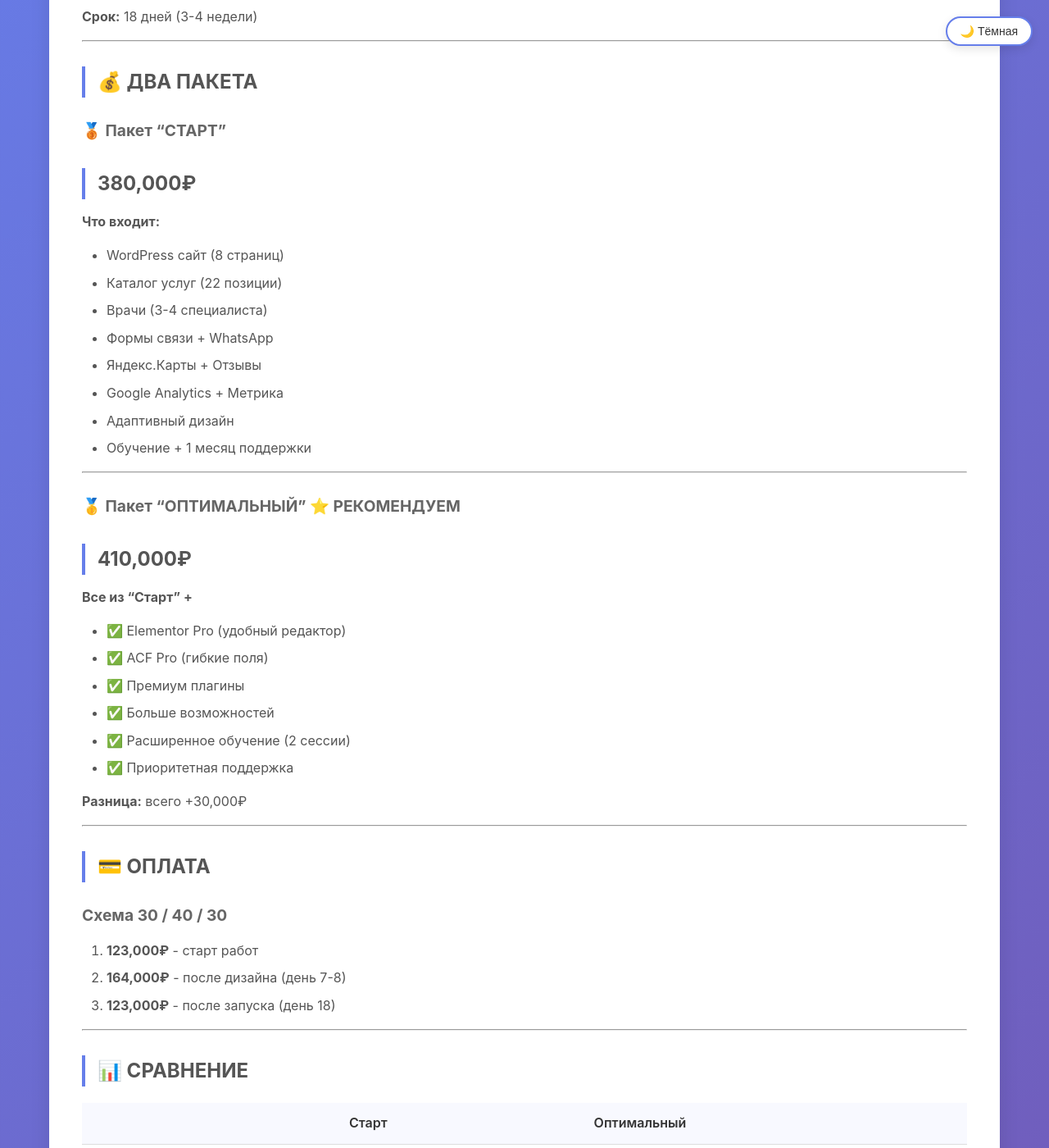
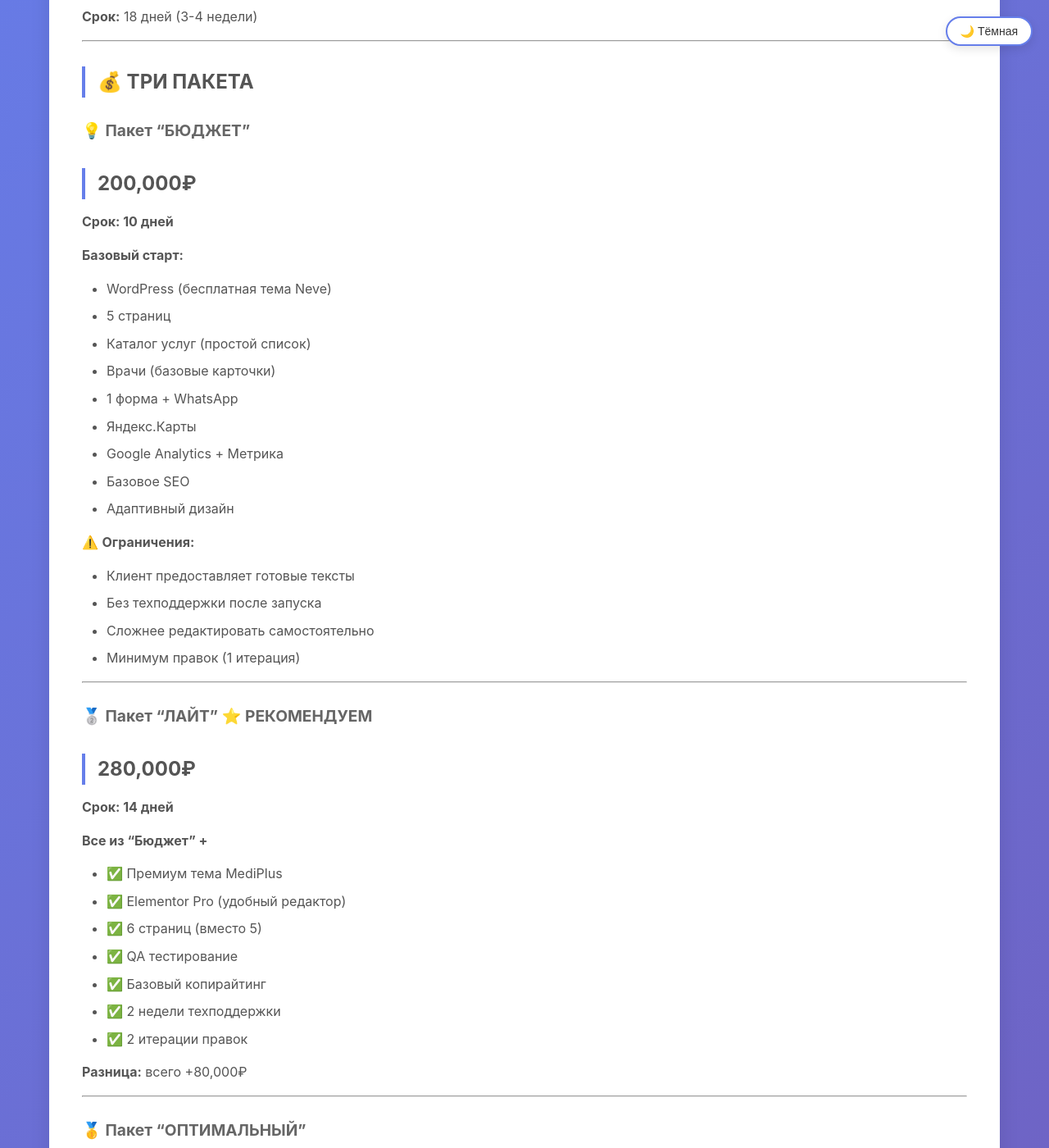
Before and after one commit to zaebee/medicine, a Jekyll site: the page built from docs/business/wordpress_pricing_simple.md, in a window 1280 px wide and 1400 px high, scrolled down 417 px. Shown: the whole window at 82% size. Built offline with Jekyll 4.4.1, drawn with Linux system fonts in a browser that asks for light colours; some of the changed text lies outside the part shown.

Commit message:
feat: Добавить бюджетный пакет за 200,000₽
Создан детальный анализ (wordpress_budget_analysis.md):
- Анализ себестоимости (327,400₽)
- Возможности сокращения (156,925₽)
- Новая себестоимость: 170,475₽
- С маржой 17%: 199,456₽ ≈ 200,000₽

Пакет 'Бюджет' - 200,000₽:
- 5 страниц (вместо 8)
- Бесплатная тема Neve
- Без Elementor Pro
- Без копирайтинга (клиент предоставляет тексты)
- Без QA (только базовая проверка)
- Без техподдержки
- Срок: 10 дней (вместо 18)

Ограничения:
- Клиент предоставляет готовые тексты
- Минимум правок (1 итерация)
- Сложнее редактировать самостоятельно
- Высокие риски

Добавлен пакет 'Лайт' - 280,000₽ (рекомендуемый):
- Компромисс между ценой и качеством
- Премиум тема + Elementor Pro
- QA тестирование
- Базовый копирайтинг
- 2 недели поддержки
- Срок: 14 дней
- Маржа: 24%

Обновлены документы:
- wordpress_pricing_simple.md - теперь 3 пакета
- Сравнительная таблица
- Рекомендация: 'Лайт' 280k

Итого 3 пакета:
1. Бюджет: 200,000₽ (10 дней)
2. Лайт: 280,000₽ (14 дней) ⭐
3. Оптимальный: 410,000₽ (18 дней)

Co-authored-by: Ona <no-reply@ona.com>

```diff
--- a/docs/business/wordpress_pricing_simple.md
+++ b/docs/business/wordpress_pricing_simple.md
@@ -13,35 +13,63 @@ permalink: /business/wordpress-pricing-simple/
 
 ---
 
-## 💰 ДВА ПАКЕТА
+## 💰 ТРИ ПАКЕТА
 
-### 🥉 Пакет "СТАРТ"
-## 380,000₽
+### 💡 Пакет "БЮДЖЕТ"
+## 200,000₽
+**Срок: 10 дней**
 
-**Что входит:**
-- WordPress сайт (8 страниц)
-- Каталог услуг (22 позиции)
-- Врачи (3-4 специалиста)
-- Формы связи + WhatsApp
-- Яндекс.Карты + Отзывы
+**Базовый старт:**
+- WordPress (бесплатная тема Neve)
+- 5 страниц
+- Каталог услуг (простой список)
+- Врачи (базовые карточки)
+- 1 форма + WhatsApp
+- Яндекс.Карты
 - Google Analytics + Метрика
+- Базовое SEO
 - Адаптивный дизайн
-- Обучение + 1 месяц поддержки
+
+⚠️ **Ограничения:**
+- Клиент предоставляет готовые тексты
+- Без техподдержки после запуска
+- Сложнее редактировать самостоятельно
+- Минимум правок (1 итерация)
 
 ---
 
-### 🥇 Пакет "ОПТИМАЛЬНЫЙ" ⭐ РЕКОМЕНДУЕМ
+### 🥈 Пакет "ЛАЙТ" ⭐ РЕКОМЕНДУЕМ
+## 280,000₽
+**Срок: 14 дней**
+
+**Все из "Бюджет" +**
+- ✅ Премиум тема MediPlus
+- ✅ Elementor Pro (удобный редактор)
+- ✅ 6 страниц (вместо 5)
+- ✅ QA тестирование
+- ✅ Базовый копирайтинг
+- ✅ 2 недели техподдержки
+- ✅ 2 итерации правок
+
+**Разница:** всего +80,000₽
+
+---
+
+### 🥇 Пакет "ОПТИМАЛЬНЫЙ"
 ## 410,000₽
+**Срок: 18 дней**
 
-**Все из "Старт" +**
-- ✅ Elementor Pro (удобный редактор)
+**Все из "Лайт" +**
+- ✅ 8 страниц (полный набор)
 - ✅ ACF Pro (гибкие поля)
-- ✅ Премиум плагины
-- ✅ Больше возможностей
+- ✅ Премиум плагины безопасности
+- ✅ Полный копирайтинг + SEO
+- ✅ Яндекс.Отзывы виджет
+- ✅ 1 месяц техподдержки
 - ✅ Расширенное обучение (2 сессии)
 - ✅ Приоритетная поддержка
 
-**Разница:** всего +30,000₽
+**Разница:** всего +130,000₽
 
 ---
 
@@ -57,23 +85,26 @@ permalink: /business/wordpress-pricing-simple/
 
 ## 📊 СРАВНЕНИЕ
 
-|  | Старт | Оптимальный |
-|---|---|---|
-| **Цена** | 380,000₽ | 410,000₽ |
-| **Срок** | 18 дней | 18 дней |
-| **Редактор** | Базовый | Elementor Pro ✅ |
-| **Гибкость** | Стандарт | Расширенная ✅ |
-| **Обучение** | 1 сессия | 2 сессии ✅ |
+|  | Бюджет | Лайт | Оптимальный |
+|---|---|---|---|
+| **Цена** | 200,000₽ | 280,000₽ | 410,000₽ |
+| **Срок** | 10 дней | 14 дней | 18 дней |
+| **Страниц** | 5 | 6 | 8 |
+| **Тема** | Бесплатная | Премиум ✅ | Премиум ✅ |
+| **Редактор** | Базовый | Elementor Pro ✅ | Elementor Pro ✅ |
+| **Копирайтинг** | ❌ | Базовый ✅ | Полный ✅ |
+| **QA** | ❌ | ✅ | ✅ |
+| **Поддержка** | ❌ | 2 недели | 1 месяц ✅ |
 
 ---
 
 ## 🎁 БОНУСЫ
 
-### При заказе "Оптимального":
+### При заказе "Лайт" или "Оптимальный":
 - Консультация по продвижению
 - Видео-инструкции
-- 20+ готовых шаблонов блоков
-- Приоритетная поддержка
+- Готовые шаблоны блоков
+- Приоритетная поддержка (только "Оптимальный")
 
 ---
 
@@ -89,7 +120,7 @@ permalink: /business/wordpress-pricing-simple/
 ## ❓ ВОПРОСЫ
 
 **Можно дешевле?**
-Да, пакет "Старт" за 380,000₽
+Да, пакет "Бюджет" за 200,000₽ или "Лайт" за 280,000₽
 
 **Можно в рассрочку?**
 Да, 30% / 40% / 30%
@@ -104,14 +135,17 @@ permalink: /business/wordpress-pricing-simple/
 
 ## 🎯 НАША РЕКОМЕНДАЦИЯ
 
-# Пакет "ОПТИМАЛЬНЫЙ"
-# 410,000₽
+# Пакет "ЛАЙТ"
+# 280,000₽
 
 Почему:
-- Удобнее редактировать контент
-- Больше возможностей для роста
-- Лучшая поддержка
-- Всего +30,000₽ к базовому
+- Лучшее соотношение цена/качество
+- Премиум инструменты
+- Удобный редактор
+- Профессиональное тестирование
+- Всего +80,000₽ к базовому
+
+**Если бюджет позволяет:** "Оптимальный" за 410,000₽
 
 ---
 
```
Also changed, not shown: docs/business/wordpress_budget_analysis.md (added, +249 -0 lines).
